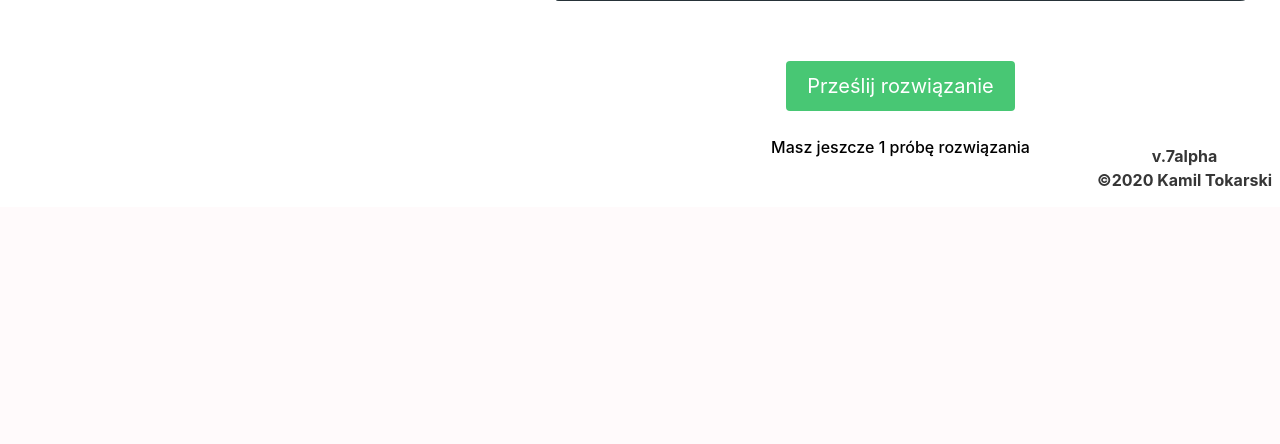
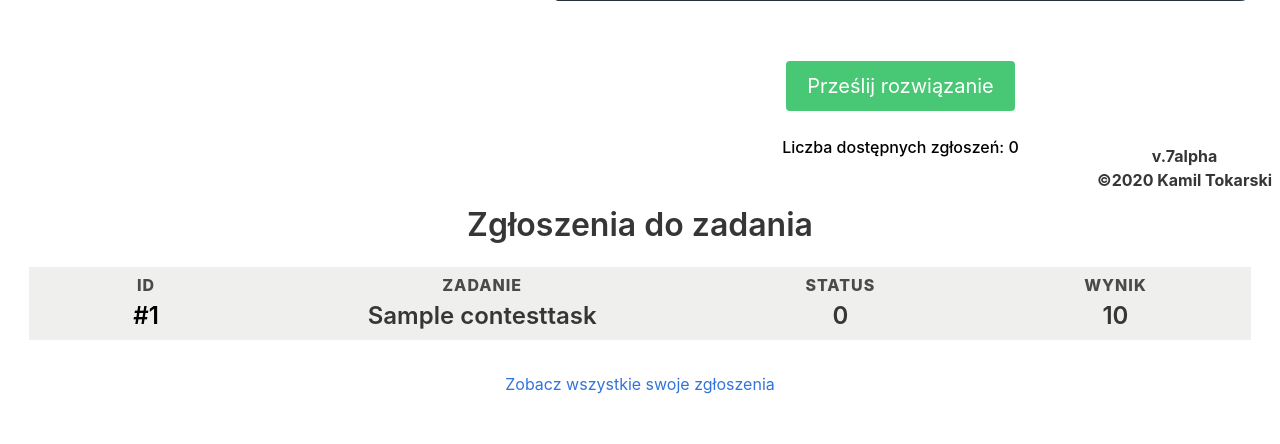
Before and after one commit to SKE-Projekt/SKE, a Django app: page /contests/contest/task/1 in a window 1280 px wide. Shown: the part 600-1044 px from the top of the page. Before the commit the page ends 786 px from the top, so only its background shows below. Run offline with Django 3.2, Linux system fonts and the light colour scheme; a user stored in the database is signed in; tables that the repository leaves empty hold one stand-in row (values such as "Sample post"); parts of the project's set-up code (start-up, migrations or seed data) failed here and were passed over; some libraries are stand-ins or nearby versions.

Commit message:
Limit zgłoszeń

```diff
--- a/SKE_CONTESTS/views.py
+++ b/SKE_CONTESTS/views.py
@@ -35,7 +35,9 @@ def ListSubmissions(request, id):
 def TaskDashboard(request, id):
     task = get_object_or_404(models.ContestTask, pk=id)
     submit_form = forms.ContestTaskSubmissionForm()
-    return render(request, 'SKE_CONTESTS/task_dash.html', context={'task': task, 'form': submit_form})
+    submission_count = models.ContestTaskSubmission.objects.filter(author=request.user, task=task).count()
+    submissions = models.ContestTaskSubmission.objects.filter(author=request.user, task=task).order_by('-id')[:6]
+    return render(request, 'SKE_CONTESTS/task_dash.html', context={'task': task, 'form': submit_form, 'subms': submissions, 'subms_left': task.sublimit - submission_count})
 
 def SubmissionDashboard(request, id):
     subm = get_object_or_404(models.ContestTaskSubmission, pk=id)
--- a/templates/SKE_CONTESTS/list_subms.html
+++ b/templates/SKE_CONTESTS/list_subms.html
@@ -14,7 +14,7 @@
                                 <div class="level-item has-text-centered">
                                     <div>
                                     <p class="heading">ID</p>
-                                    <p class="title"><a href="{% url 'SubmissionDashboard' id=subm.id %}">{{ subm.id }}</a></p>
+                                    <p class="title"><a style="color: black"; href="{% url 'SubmissionDashboard' id=subm.id %}">#{{ subm.id }}</a></p>
                                     </div>
                                 </div>
                                 <div class="level-item has-text-centered">
--- a/templates/SKE_CONTESTS/task_dash.html
+++ b/templates/SKE_CONTESTS/task_dash.html
@@ -34,9 +34,74 @@
                 </br>
                 </br>
             </span>
-            <span style="color: black; font-weight: 500;">Masz jeszcze 1 próbę rozwiązania</span>
+            <span style="color: black; font-weight: 500;">Liczba dostępnych zgłoszeń: {{ subms_left }} </span>
+            </div>
+
+            <div class="">
             </div>
         </div>
+        </div>
+
+        <br>
+        <h1 class="title has-text-centered"> Zgłoszenia do zadania </h1>
+        {% if subms %}
+                    {% for subm in subms %}
+                        <div class="submission-level-div submission-level-div-{{subm.result}}" id="subm-{{subm.id}}">
+                            {% comment %} {{ subm.id }} - {{ subm.result }}
+                            789 {% endcomment %}
+                            <nav class="level">
+                                <div class="level-item has-text-centered">
+                                    <div>
+                                    <p class="heading submission-header">ID</p>
+                                    <p class="title submission-title"><a style="color: black" href="{% url 'SubmissionDashboard' id=subm.id %}">#{{ subm.id }}</a></p>
+                                    </div>
+                                </div>
+                                <div class="level-item has-text-centered">
+                                    <div>
+                                    <p class="heading submission-header">Zadanie</p>
+                                    <p class="title submission-title">{{ subm.task.title }}</p>
+                                    </div>
+                                </div>
+                                <div class="level-item has-text-centered">
+                                    <div>
+                                    <p class="heading submission-header">Status</p>
+                                    <p class="title submission-title">{{ subm.result }}</p>
+                                    </div>
+                                </div>
+                                <div class="level-item has-text-centered">
+                                    <div>
+                                    <p class="heading submission-header">Wynik</p>
+                                    <p class="title submission-title">{{ subm.score }}</p>
+                                    </div>
+                                </div>
+                            </nav>
+
+                            {% comment %} <div class="subm-{{subm.id}}-tests">
+                                {% for ttest in subm.ttests.all %}
+                                    <div class="columns has-text-centered">
+                                        <div class="column">
+                                            <p class="heading">Nr Testu</p>
+                                            <p class="title">{{ ttest.test.ord_id }}</p>
+                                        </div>
+                                        <div class="column">
+                                            <p class="heading">Wynik</p>
+                                            <p class="title">{{ ttest.result }}</p>
+                                        </div>
+                                        <div class="column">
+                                            <p class="heading">Punkty</p>
+                                            <p class="title">{{ ttest.score }}</p>
+                                        </div>
+                                    </div>
+                                {% endfor %}
+                            </div> {% endcomment %}
+                        </div>
+                    {% endfor %}
+                    <div class="has-text-centered" style="margin-top: 2rem;">
+                    <a href="{% url 'ListSubmissions' id=task.contest.id %}">Zobacz wszystkie swoje zgłoszenia</a>
+                    </div>
+                {% else %}
+                    <h1 class="title no-contest-title">[ Brak zgłoszeń do wyświetlenia ]</h1>
+                {% endif %}
 </section>
 {% endblock content %}
 
```
